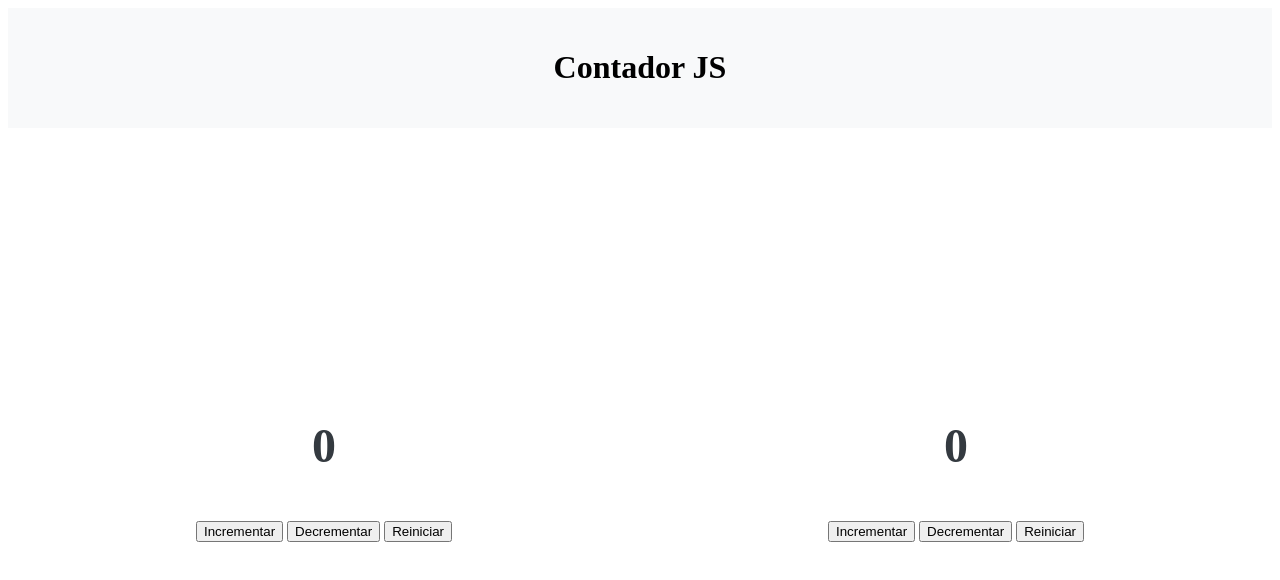
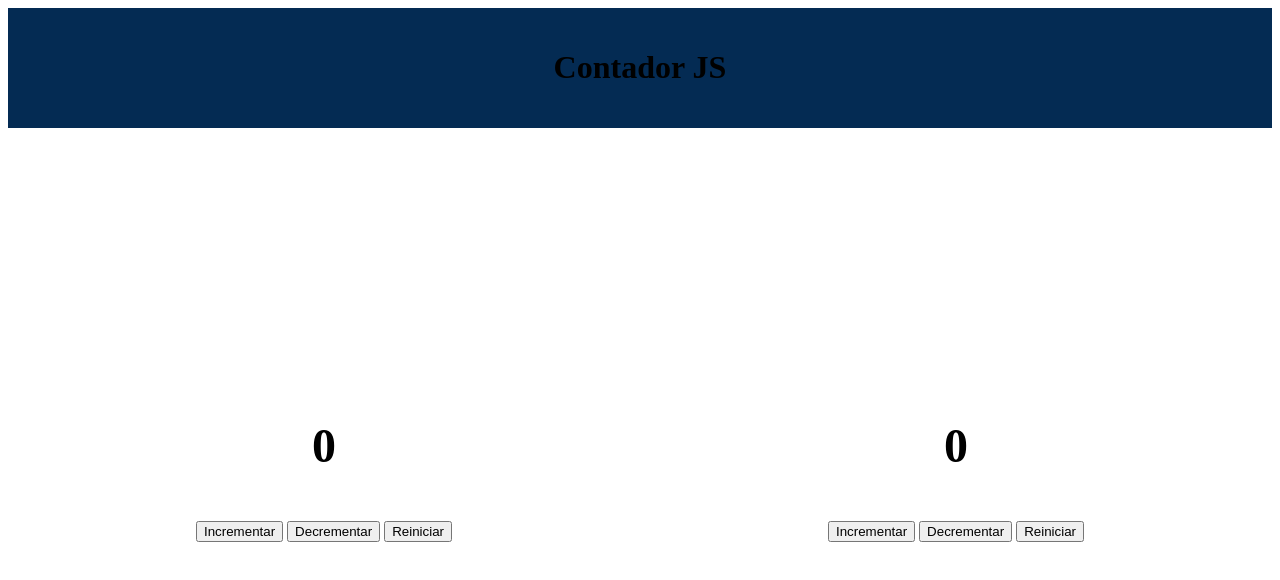
Before and after one commit to DavidP0904/Practicahtml, a plain HTML site: page index.html in a window 1280 px wide. Drawn offline with Linux system fonts and the light colour scheme.

Commit message:
practica2htnl

```diff
--- a/style.css
+++ b/style.css
@@ -1,5 +1,5 @@
 .header{
-    background-color: #f8f9fa;
+    background-color: #042b53;
     padding: 20px;
     text-align: center;
 }
@@ -22,5 +22,5 @@
 .contador-value{
     font-size: 48px;
     font-weight: bold;
-    color: #343a40;
+    color: #000000;
 }
```
Also changed, not shown: 1 other file.
